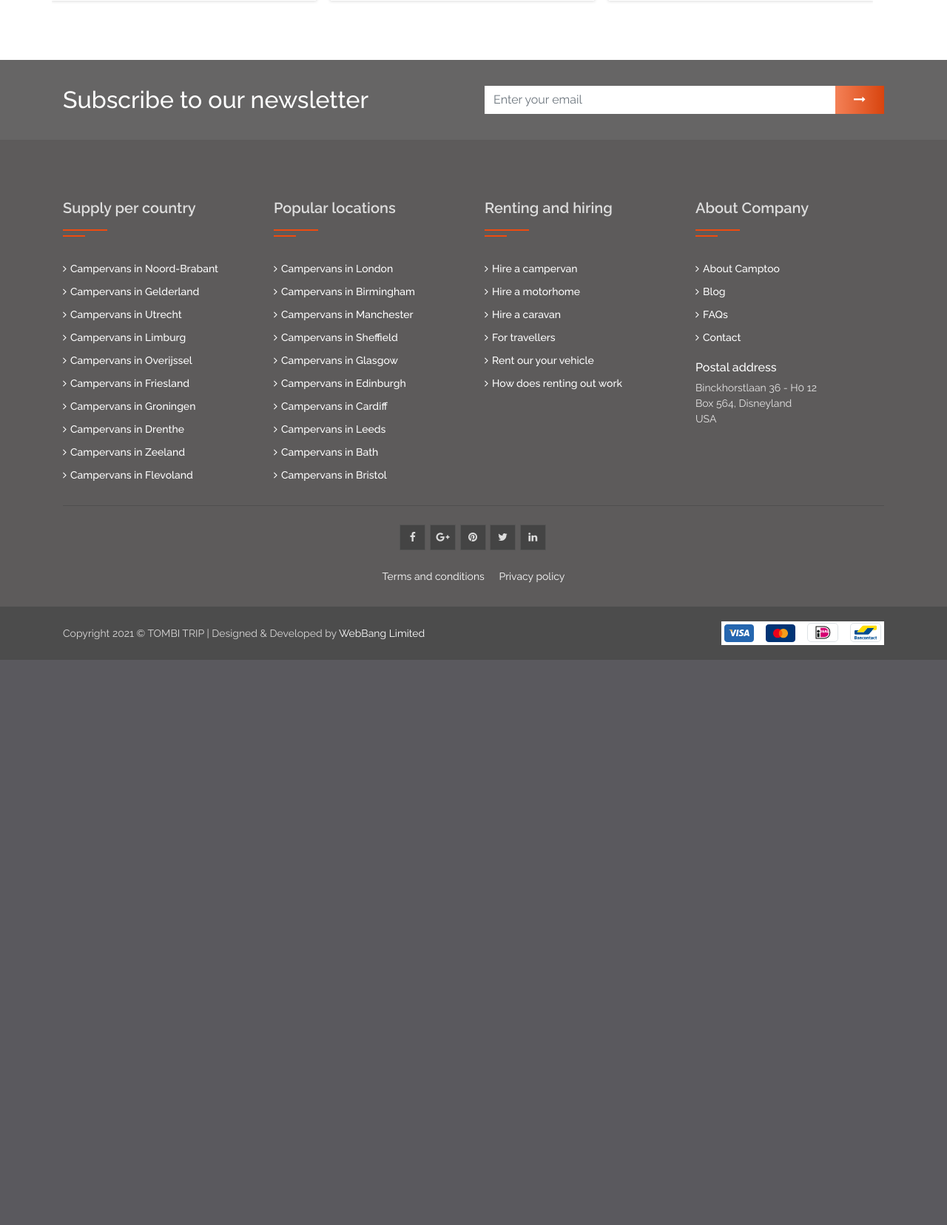
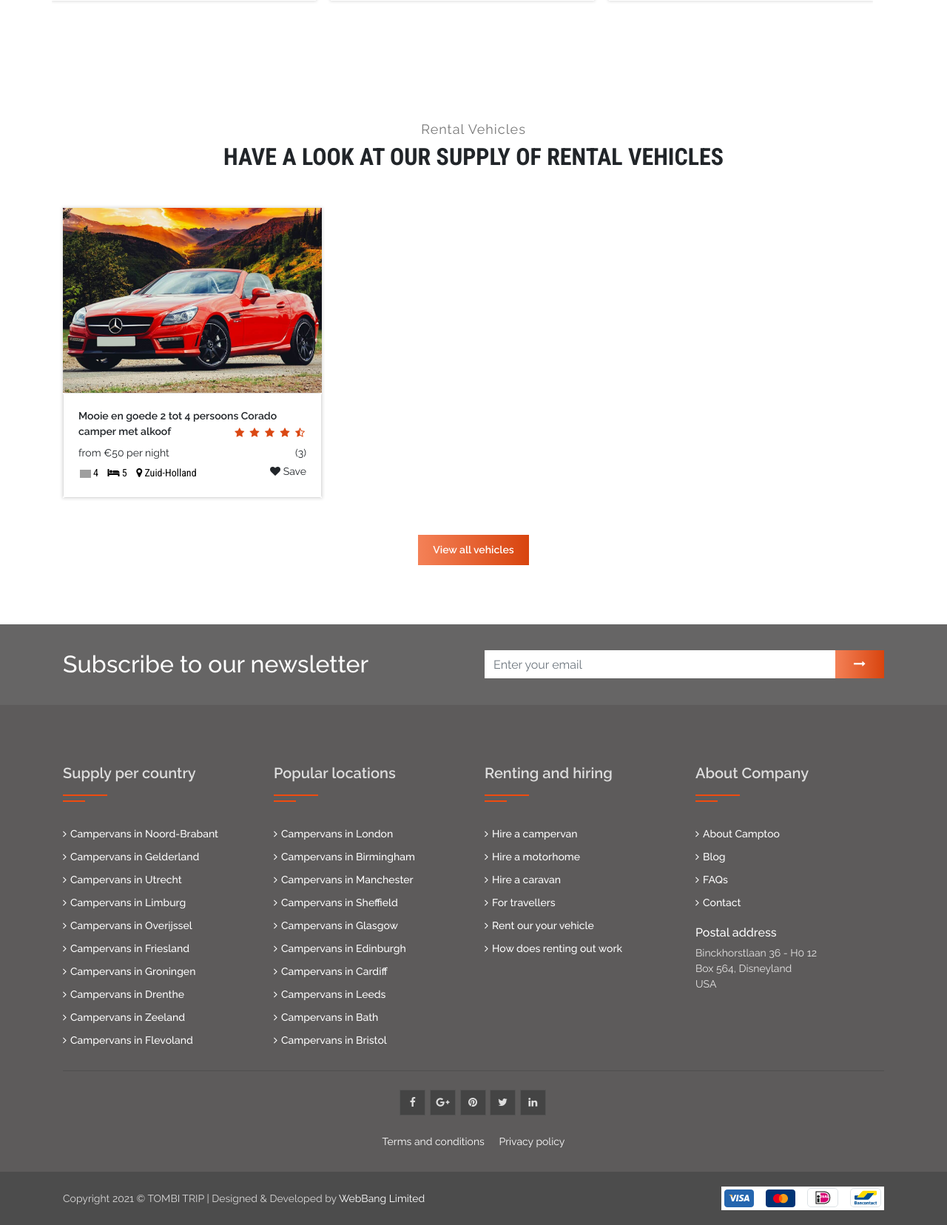
Before and after one commit to Sabbirdiu/tombitrip, a Django app: page / in a window 1280 px wide. Shown: the part 1394-3050 px from the top of the page at 74% size. Before the commit the page ends 2286 px from the top, so only its background shows below. Run offline with Django 3.2, Linux system fonts and the light colour scheme; data comes from the database, SQL or seed files in the repository; both versions use the stored data as it was after the commit; some libraries are stand-ins or nearby versions; grey boxes are pictures that could not be loaded.

Commit message:
added supply functionality

```diff
--- a/home/admin.py
+++ b/home/admin.py
@@ -1,8 +1,9 @@
 from django.contrib import admin
-from .models import Experience
+from .models import Experience,Supply
 # Register your models here.
 class ArticleAdmin(admin.ModelAdmin):
     list_display = ('title', 'slug')
     prepopulated_fields = {'slug': ('title',)}
 
 admin.site.register(Experience,ArticleAdmin)
+admin.site.register(Supply)
--- a/home/models.py
+++ b/home/models.py
@@ -2,7 +2,9 @@ from django.db import models
 from ckeditor.fields import  RichTextField
 from ckeditor_uploader.fields import RichTextUploadingField
 from django.contrib.auth import get_user_model
+from django.contrib.auth.models import User
 from django.urls import reverse
+from datetime import datetime
 # Create your models here.
 class Experience(models.Model):
     title_keyword = models.CharField(max_length=100)
@@ -21,3 +23,41 @@ class Experience(models.Model):
         return reverse('exp-details', kwargs={
             'slug': self.slug
         })
+
+class Supply(models.Model):
+    user = models.ForeignKey(User, on_delete=models.CASCADE)
+    title = models.CharField(max_length=150)
+    car_title =  models.CharField(max_length=150)
+    city =  models.CharField(max_length=150)
+    price =  models.IntegerField()
+    main_photo =  models.ImageField(upload_to='photos/%Y/%m/%d/')
+    image1 =  models.ImageField(upload_to='photos/%Y/%m/%d/', blank=True)
+    image2 =  models.ImageField(upload_to='photos/%Y/%m/%d/', blank=True)
+    image3 =  models.ImageField(upload_to='photos/%Y/%m/%d/', blank=True)
+    image4 =  models.ImageField(upload_to='photos/%Y/%m/%d/', blank=True)
+    image5 =  models.ImageField(upload_to='photos/%Y/%m/%d/', blank=True)
+    image6 =  models.ImageField(upload_to='photos/%Y/%m/%d/', blank=True)
+    image7 =  models.ImageField(upload_to='photos/%Y/%m/%d/', blank=True)
+    image8 =  models.ImageField(upload_to='photos/%Y/%m/%d/', blank=True)
+    image9 =  models.ImageField(upload_to='photos/%Y/%m/%d/', blank=True)
+    image10 =  models.ImageField(upload_to='photos/%Y/%m/%d/', blank=True)
+    image11 =  models.ImageField(upload_to='photos/%Y/%m/%d/', blank=True)
+    image12 =  models.ImageField(upload_to='photos/%Y/%m/%d/', blank=True)
+    image13 =  models.ImageField(upload_to='photos/%Y/%m/%d/', blank=True)
+    image14 =  models.ImageField(upload_to='photos/%Y/%m/%d/', blank=True)
+    image15 =  models.ImageField(upload_to='photos/%Y/%m/%d/', blank=True)
+    image16 =  models.ImageField(upload_to='photos/%Y/%m/%d/', blank=True)
+    image17=  models.ImageField(upload_to='photos/%Y/%m/%d/', blank=True)
+    seats =  models.IntegerField()
+    bearth =  models.IntegerField()
+    features = RichTextUploadingField()
+    description = RichTextUploadingField()
+    failities = RichTextUploadingField()
+    houserules = RichTextUploadingField()
+    min_reserver_period = models.IntegerField()
+    pick_up_from = models.DateTimeField(default=datetime.now, blank=True)
+    drop_of_before = models.DateTimeField(default=datetime.now, blank=True)
+    favourite = models.ManyToManyField(User,related_name='favourite',blank=True)
+    is_published = models.BooleanField(default=True)
+    def __str__(self):
+        return self.title
--- a/home/views.py
+++ b/home/views.py
@@ -1,11 +1,14 @@
 from django.shortcuts import render,get_object_or_404
-from .models import Experience
+from .models import Experience,Supply
 from listvehicle.models import About,Agents
 # Create your views here.
 def index(request):
     exp = Experience.objects.all()
+    supply = Supply.objects.filter()
+
     context = {
-        'exp':exp
+        'exp':exp,
+        'supply':supply
     }
     return render(request,'home/home.html',context)
 def exp_details(request,slug):
--- a/templates/home/home.html
+++ b/templates/home/home.html
@@ -204,4 +204,75 @@
         </div>
     </div>
     <!--Holy day end-->
+        <!--vehicles-area start-->
+        <div class="vehicles-area pt_80 pb_80">
+            <div class="container">
+                <div class="row">
+                    <div class="col-12">
+                        <div class="headline pb_20 text-center">
+                            <p class="heading">Rental Vehicles</p>
+                            <h1>Have a look at our supply of rental vehicles</h1>
+                        </div>
+                    </div>
+                </div>
+                <div class="row">
+                    {% for supply in supply %}
+                    <div class="col-lg-4 col-md-6 col-sm-12 pt_30">
+                        <div class="vehicles-item">
+                            <div class="photo-list owl-carousel">
+                                <img src="{{supply.main_photo.url}}" alt="">
+                                <img src="{{supply.image1.url}}" alt="">
+                                <img src="{{supply.image2.url}}" alt="">
+                            </div>
+                            <div class="card">
+                                <div class="card-body">
+                                    <div class="text">
+                                        <div class="list">
+                                            <ul>
+                                                <li class="font-bold tt-product-head">{{supply.title}} <span class="right">
+                                                        <div class="review">
+                                                            <ul>
+                                                                <li><i class="fa fa-star" aria-hidden="true"></i></li>
+                                                                <li><i class="fa fa-star" aria-hidden="true"></i></li>
+                                                                <li><i class="fa fa-star" aria-hidden="true"></i></li>
+                                                                <li><i class="fa fa-star" aria-hidden="true"></i></li>
+                                                                <li><i class="fa fa-star-half-o" aria-hidden="true"></i></li>
+                                                            </ul>
+                                                        </div>
+                                                    </span>
+                                                </li>
+                                                <li class="li-middle">from €{{supply.price}} per night <span class="right">(3)</span></li>
+                                                <li>
+                                                    <div class="review r-bottom">
+                                                        <ul>
+                                                            <li><img src="https://d2g4biwrjrcyy4.cloudfront.net/img-resized/camptoo/icons/seats.svg" alt="">{{supply.seats}}</li>
+                                                            <li><i class="fa fa-bed" aria-hidden="true"></i> {{supply.bearth}}</li>
+                                                            <li><i class="fa fa-map-marker" aria-hidden="true"></i> {{supply.city}}</li>
+                                                        </ul>
+                                                    </div> <span class="right save"><i class="fa fa-heart" aria-hidden="true"></i> Save</span>
+                                                </li>
+                                            </ul>
+                                        </div>
+                                    </div>
+
+                                    <!--bottom box link here-->
+                                    <a href="#" class="stretched-link"></a>
+                                </div>
+                            </div>
+                        </div>
+                    </div>
+                    {% endfor %}
+
+
+
+
+                </div>
+                <div class="row">
+                    <div class="col-12 mt_50 text-center">
+                        <span class="quote-text"><a class="btn btn-primary quote-btn" href="contact.html" role="button">View all vehicles</a></span>
+                    </div>
+                </div>
+            </div>
+        </div>
+
 {% endblock %}
```
Also changed, not shown: db.sqlite3, home/migrations/0006_supply.py (added), media/photos/2021/03/20/car-3.jpeg (added), media/photos/2021/03/20/car-4.jpeg (added), media/photos/2021/03/20/car-8_dMoECKE.jpeg (added), media/photos/2021/03/20/car25.jpg (added).
